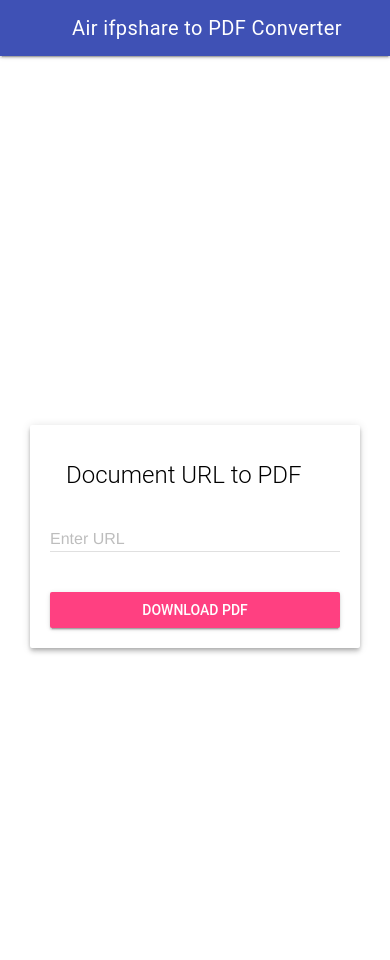
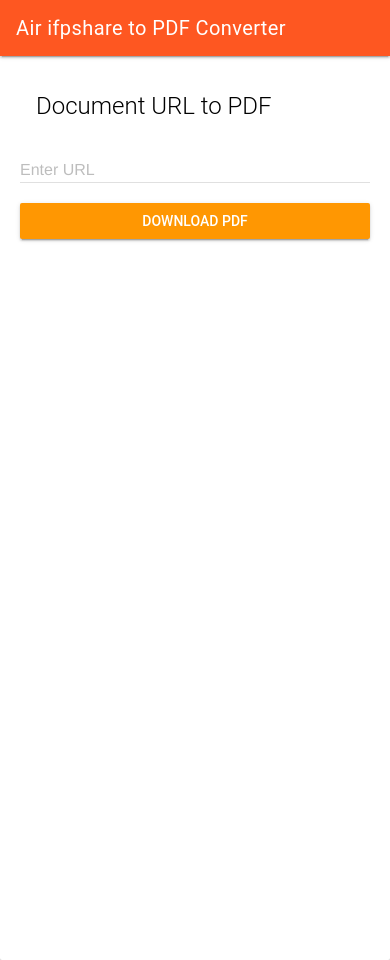
Before and after one commit to KMChris/ifpshare-converter, a Flask app: page / in a window 390 px wide. Run offline with Flask 3, Linux system fonts and the light colour scheme.

Commit message:
Responsive layout and color theme

```diff
--- a/templates/index.html
+++ b/templates/index.html
@@ -11,13 +11,10 @@
             display: flex;
             justify-content: center;
             align-items: center;
-            height: 100vh;
+            height: calc(100vh - 64px);
         }
         .progress-container {
             position: relative;
-        }
-        .mdl-button {
-            width: 100%;
         }
         .mdl-button--loading:disabled {
             cursor: not-allowed;
@@ -33,7 +30,38 @@
             display: inline-block;
         }
         .error {
-            color: red;
+            color: #D32F2F;
+        }
+        .mdl-button {
+            width: 100%;
+        }
+        .mdl-textfield {
+            width: 100%;
+        }
+
+        .mdl-button--accent.mdl-button--raised {
+            background-color: #ff9702 !important;
+        }
+        .mdl-layout__header {
+            background-color: #fe5721 !important;
+        }
+
+        @media screen and (max-width: 480px) {
+            .mdl-card {
+                width: 100%;
+                height: 100%;
+                box-sizing: border-box;
+            }
+        }
+        @media screen and (max-width: 768px) {
+            .mdl-layout__header-row {
+                padding-left: 16px;
+            }
+        }
+        @media screen and (max-width: 1024px) {
+            .centered-container {
+                height: calc(100vh - 56px);
+            }
         }
     </style>
 </head>
@@ -48,11 +76,11 @@
 
         <main class="mdl-layout__content">
             <div class="centered-container">
-                <form id="url-form" action="/" method="POST">
-                    <div class="mdl-card mdl-shadow--4dp" style="padding: 20px;">
-                        <div class="mdl-card__title">
-                            <h2 class="mdl-card__title-text">Document URL to PDF</h2>
-                        </div>
+                <div class="mdl-card mdl-shadow--4dp" style="padding: 20px;">
+                    <div class="mdl-card__title">
+                        <h2 class="mdl-card__title-text">Document URL to PDF</h2>
+                    </div>
+                    <form id="url-form" action="/" method="POST">
                         <div class="mdl-textfield mdl-js-textfield mdl-textfield--floating-label">
                             <input class="mdl-textfield__input" type="url" id="url" name="url">
                             <label class="mdl-textfield__label" for="url">Enter URL</label>
@@ -68,8 +96,8 @@
                             </button>
                             <div id="progress-spinner" class="mdl-spinner mdl-js-spinner"></div>
                         </div>
-                    </div>
-                </form>
+                    </form>
+                </div>
             </div>
         </main>
     </div>
```
